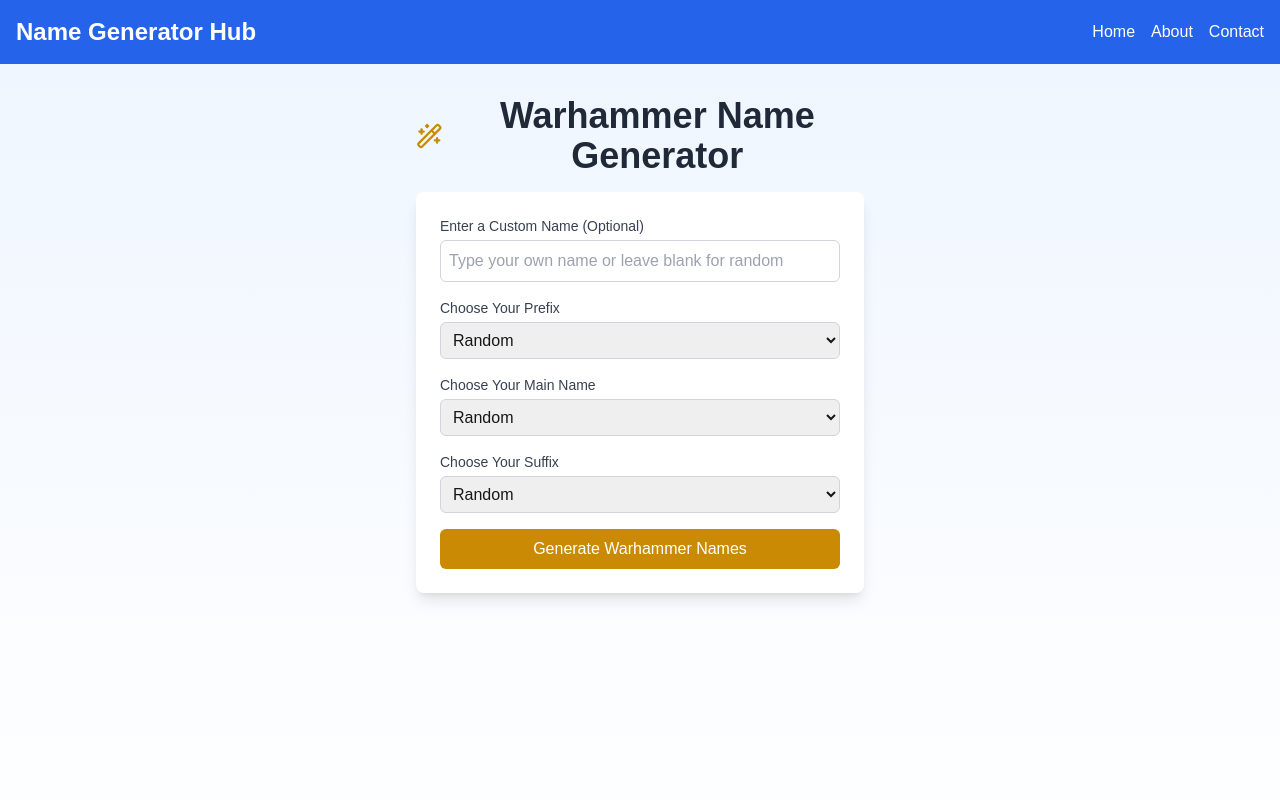
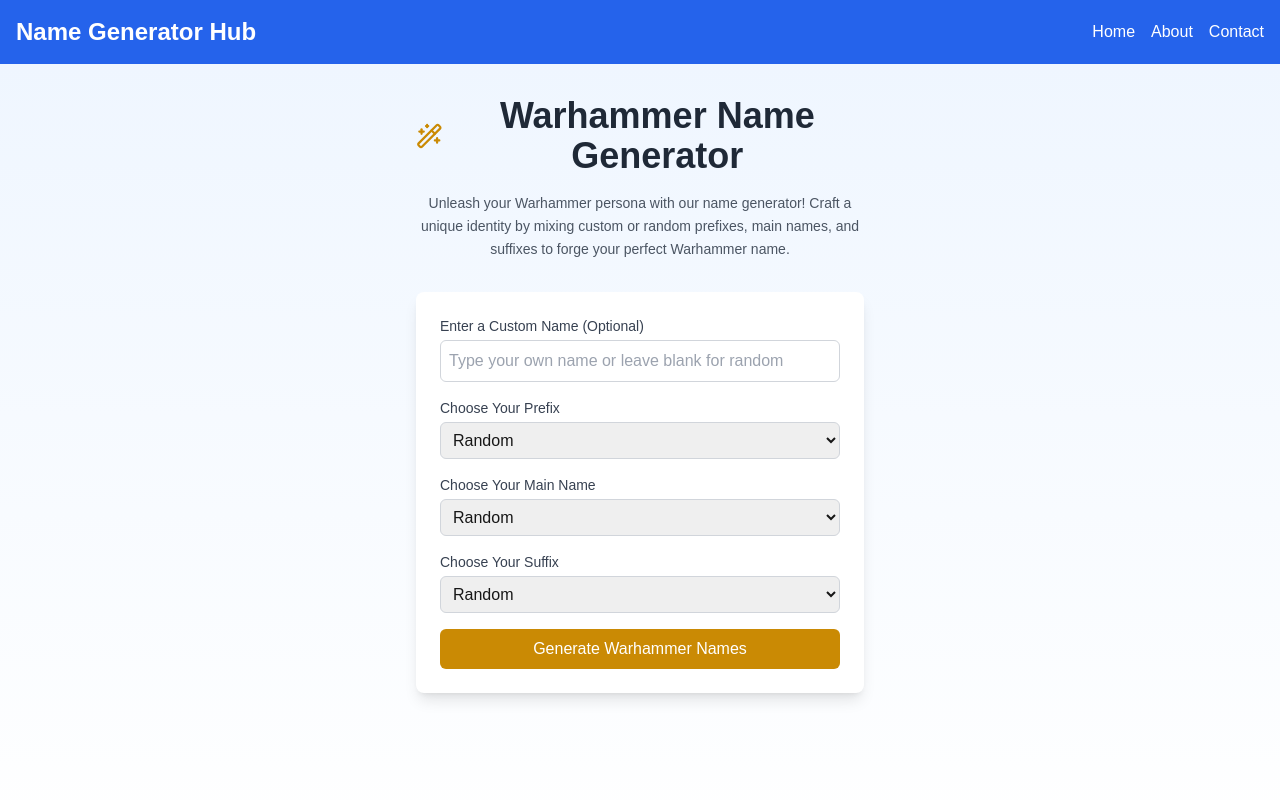
Before and after one commit to nellyd/namegenerator808, a Next.js app: page /warhammer-name-generator in a window 1280 px wide. Shown: the top 800 px of the page. Built offline with nearby package versions, Linux system fonts and the light colour scheme.

Commit message:
new page - new generator

```diff
--- a/src/app/warhammer-name-generator/page.tsx
+++ b/src/app/warhammer-name-generator/page.tsx
@@ -74,6 +74,12 @@
           <Wand2 className="h-8 w-8 text-yellow-600" />
           Warhammer Name Generator
         </h1>
+
+        <div className="mb-8 text-center">
+          <p className="text-gray-600 text-sm leading-relaxed">
+          Unleash your Warhammer persona with our name generator! Craft a unique identity by mixing custom or random prefixes, main names, and suffixes to forge your perfect Warhammer name.
+          </p>
+        </div>
 
         <div className="bg-white rounded-lg shadow-lg p-6 mb-8">
           <form onSubmit={handleSubmit} className="space-y-4">
```
